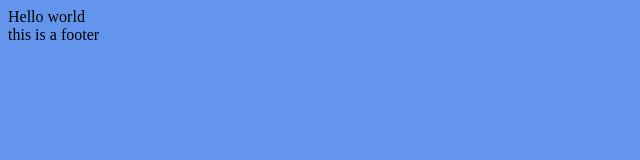
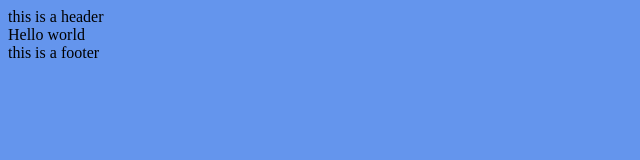
Before and after one commit to ParsaArvanehPA/firstProject, a plain HTML site: page index.html in a window 1280 px wide. Shown: the whole page, without its empty margins (0-640 px from the left). Drawn offline with Linux system fonts and the light colour scheme.

Commit message:
added header

```diff
--- a/index.html
+++ b/index.html
@@ -7,6 +7,9 @@
     <title>Hello</title>
   </head>
   <body>
+    <header>
+      this is a header
+    </header>
     Hello world
     <footer>
       this is a footer
```
